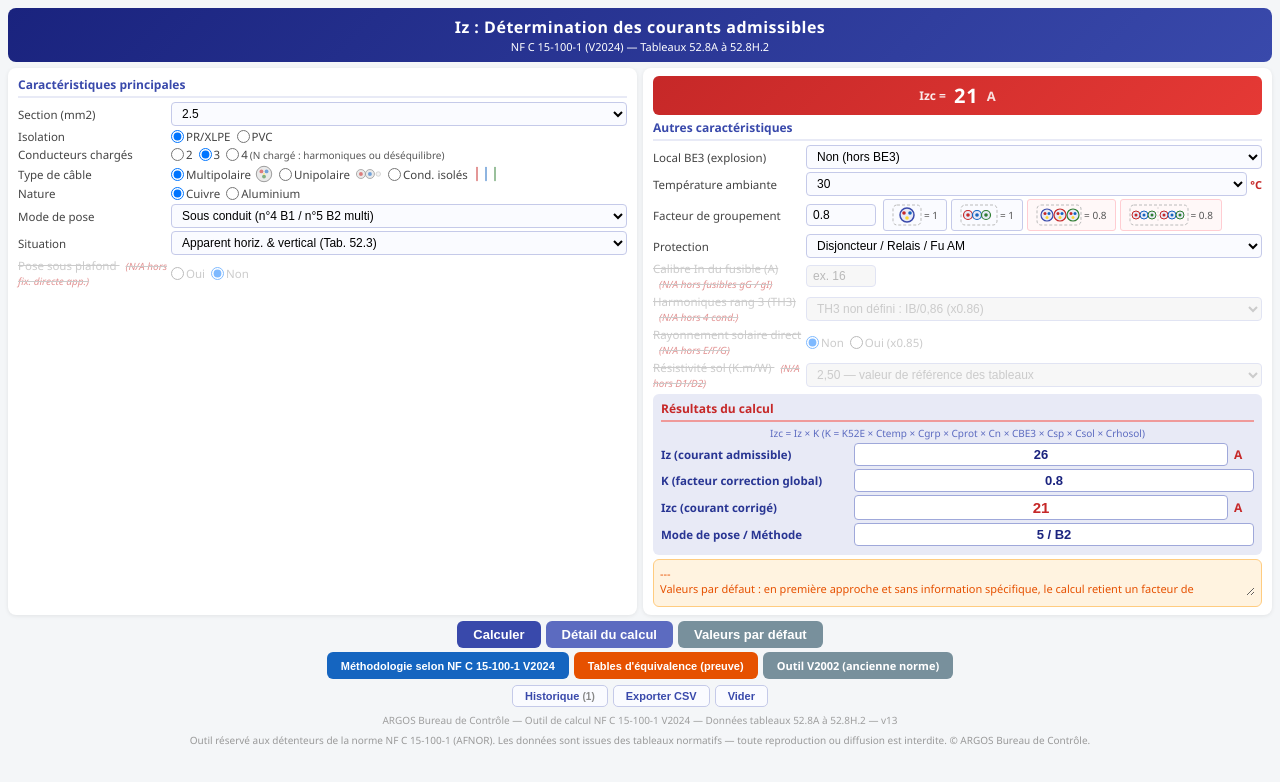
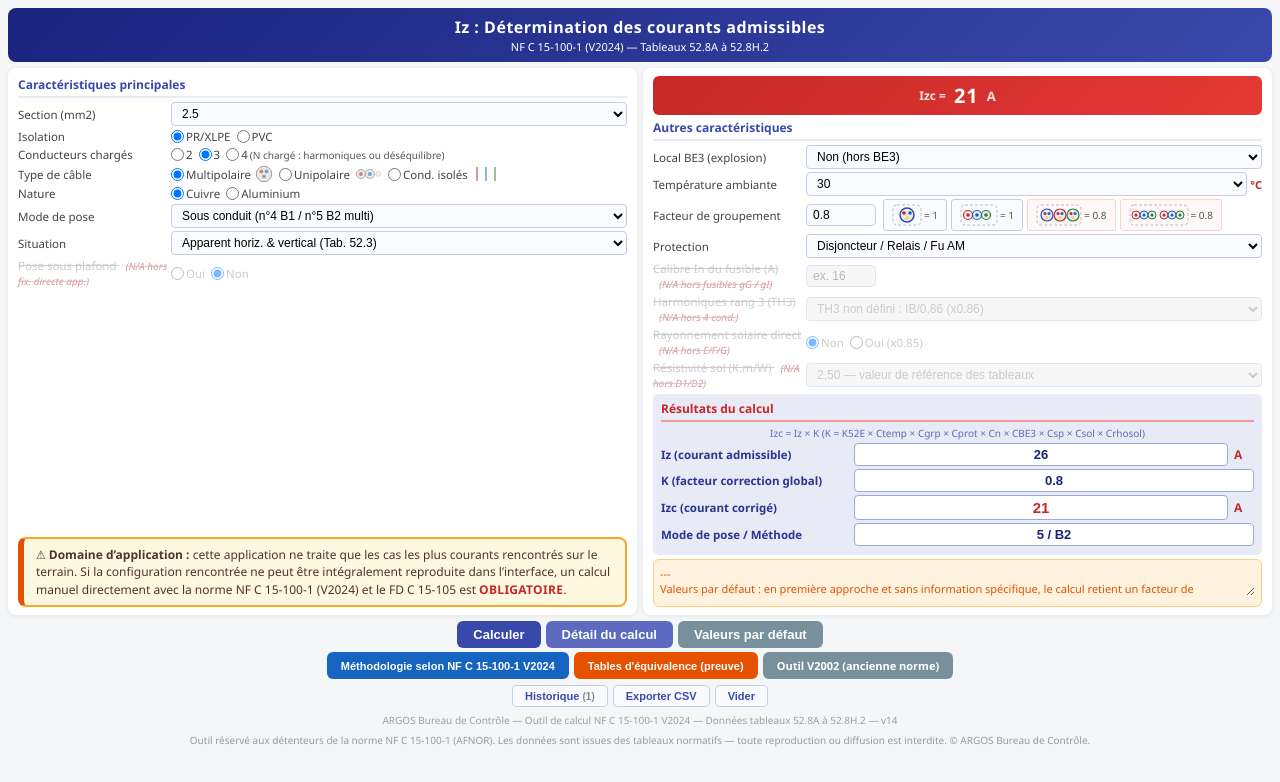
Before and after one commit to argosgroupehte-cmyk/iz, a plain HTML site: page smq/outils/Sections_V2024.htm in a window 1280 px wide. Drawn offline with Linux system fonts and the light colour scheme.

Commit message:
Iz v14 : avertissement domaine d application (cas courants, calcul manuel NF C 15-100-1 + FD C 15-105 obligatoire sinon) — bas gauche sur ordi, haut sur tel
Co-Authored-By: Claude Opus 5.5 <noreply@anthropic.com>

```diff
--- a/smq/outils/Sections_V2024.htm
+++ b/smq/outils/Sections_V2024.htm
@@ -121,6 +121,8 @@ body{font-family:Segoe UI,Tahoma,sans-serif;background:#f4f6f8;color:#1a1a2e;pad
   .mc-tab th,.mc-res,.mc-formule{-webkit-print-color-adjust:exact;print-color-adjust:exact}
   .mc-tab tr,.mc-res{break-inside:avoid}
 }
+.avert-cas{background:#fff8e1;border:2px solid #f9a825;border-left:6px solid #e65100;border-radius:8px;padding:7px 12px;margin-bottom:6px;font-size:12px;line-height:1.45;color:#4e342e}.avert-tel{display:none}.grid>.card:first-child{display:flex;flex-direction:column}.avert-ordi{margin-top:auto;margin-bottom:0}.avert-cas b.obl{color:#c62828;letter-spacing:.3px}
+@media(max-width:768px){.avert-tel{display:block}.avert-ordi{display:none}.avert-cas{font-size:12.5px;padding:8px 10px}}
 </style>
 </head>
 <body>
@@ -130,6 +132,7 @@ body{font-family:Segoe UI,Tahoma,sans-serif;background:#f4f6f8;color:#1a1a2e;pad
   <h1>Iz : Détermination des courants admissibles</h1>
   <small>NF C 15-100-1 (V2024) — Tableaux 52.8A à 52.8H.2</small>
 </div>
+<div class="avert-cas avert-tel" role="note"><b>⚠ Domaine d’application :</b> cette application ne traite que les cas les plus courants rencontrés sur le terrain. Si la configuration rencontrée ne peut être intégralement reproduite dans l’interface, un calcul manuel directement avec la norme <span style="white-space:nowrap">NF C 15-100-1 (V2024)</span> et le <span style="white-space:nowrap">FD C 15-105</span> est <b class="obl">OBLIGATOIRE</b>.</div>
 
 <div class="grid">
   <!-- COLONNE GAUCHE : Caractéristiques principales -->
@@ -241,6 +244,7 @@ body{font-family:Segoe UI,Tahoma,sans-serif;background:#f4f6f8;color:#1a1a2e;pad
         <label><input type="radio" name="cSP" value="0" checked> Non</label>
       </div>
     </div>
+    <div class="avert-cas avert-ordi" role="note"><b>⚠ Domaine d’application :</b> cette application ne traite que les cas les plus courants rencontrés sur le terrain. Si la configuration rencontrée ne peut être intégralement reproduite dans l’interface, un calcul manuel directement avec la norme <span style="white-space:nowrap">NF C 15-100-1 (V2024)</span> et le <span style="white-space:nowrap">FD C 15-105</span> est <b class="obl">OBLIGATOIRE</b>.</div>
   </div>
 
   <!-- COLONNE DROITE : Résultat Izc en bannière + Autres caractéristiques -->
@@ -432,7 +436,7 @@ body{font-family:Segoe UI,Tahoma,sans-serif;background:#f4f6f8;color:#1a1a2e;pad
 <div class="hist-panel" id="histPanel"></div>
 
 <div class="footer">
-  ARGOS Bureau de Contrôle — Outil de calcul NF C 15-100-1 V2024 — Données tableaux 52.8A à 52.8H.2 — v13
+  ARGOS Bureau de Contrôle — Outil de calcul NF C 15-100-1 V2024 — Données tableaux 52.8A à 52.8H.2 — v14
   <div style="margin-top:6px;font-size:10px;color:#999;line-height:1.4">Outil réservé aux détenteurs de la norme NF C 15-100-1 (AFNOR). Les données sont issues des tableaux normatifs — toute reproduction ou diffusion est interdite. © ARGOS Bureau de Contrôle.</div>
 </div>
 
--- a/sw.js
+++ b/sw.js
@@ -1,4 +1,4 @@
-var CACHE = 'iz-v20';
+var CACHE = 'iz-v21';
 var ASSETS = ['./', 'index.html', 'v2002.html', 'manifest.json', 'icon-192.png', 'icon-512.png'];
 
 // Install : pre-cache (tolere les erreurs Cloudflare Access)
```
Also changed, not shown: index.html (+5 -1 lines).
